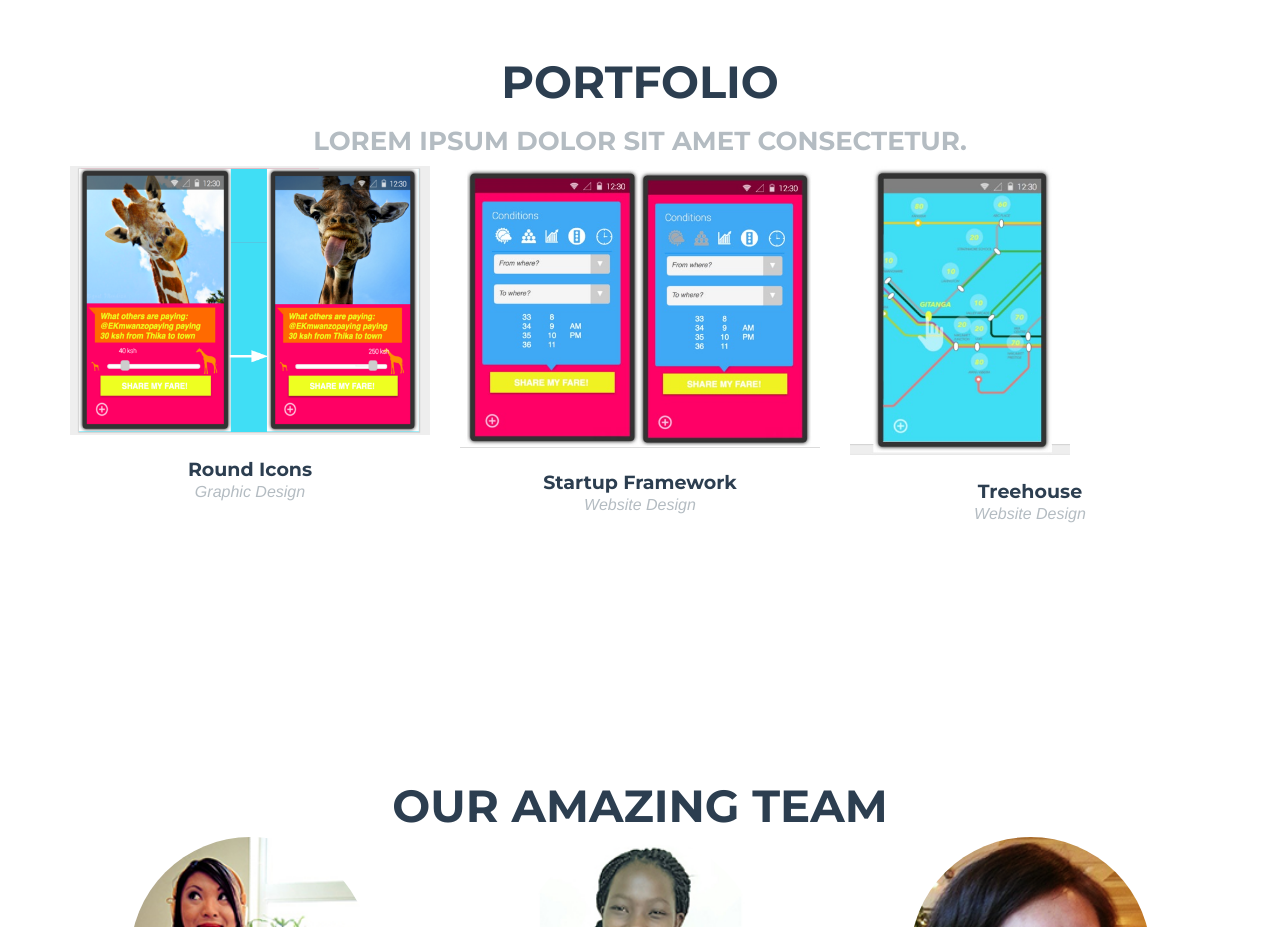
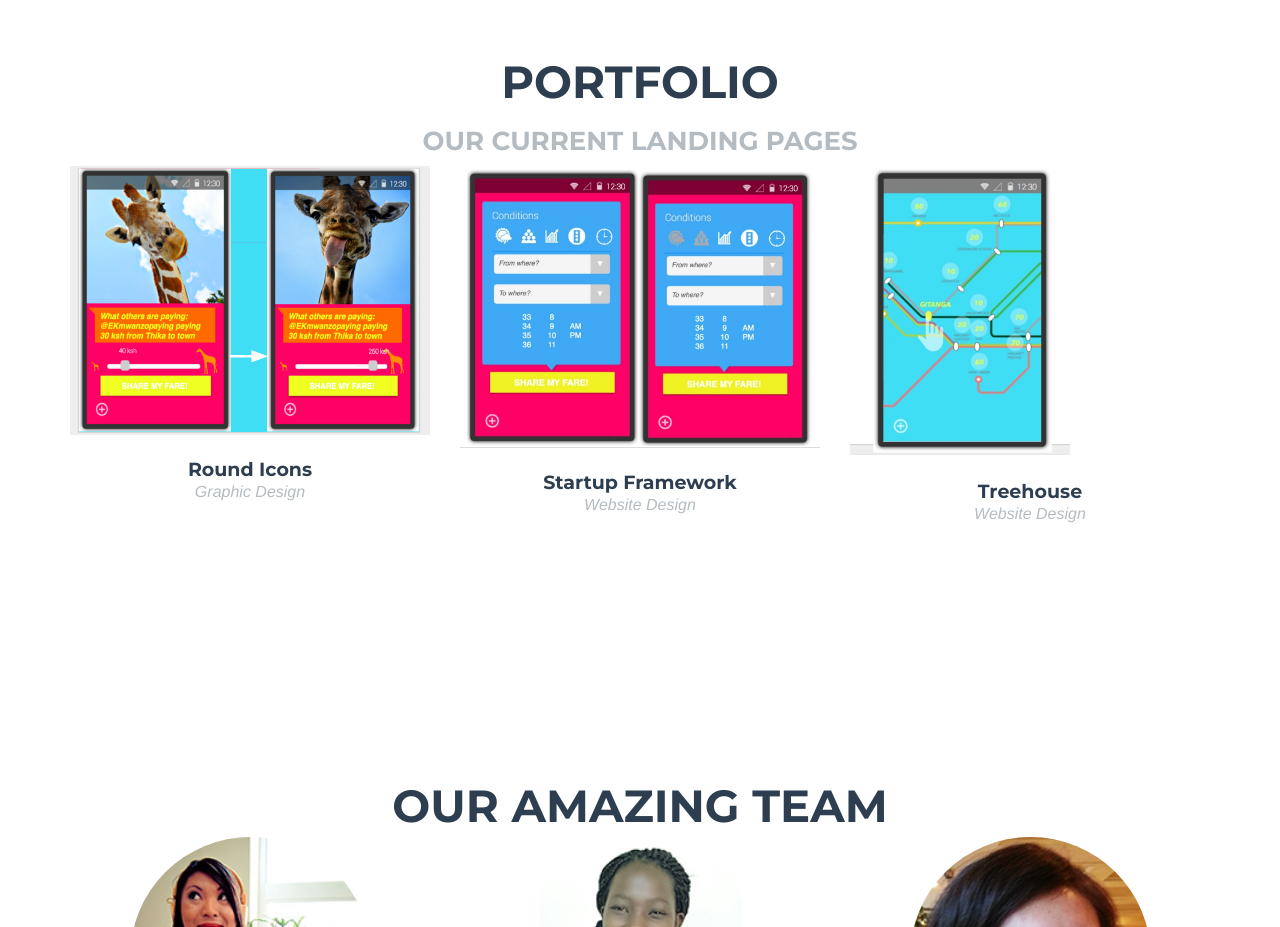
Before and after one commit to iamwfx/CSCNairobi, a website: page index.html in a window 1280 px wide. Shown: the part 1220-2147 px from the top of the page. Drawn offline with nearby package versions, Linux system fonts and the light colour scheme.

Commit message:
Update landing page description

```diff
--- a/index.html
+++ b/index.html
@@ -113,7 +113,7 @@
             <div class="row">
                 <div class="col-lg-12 text-center">
                     <h2 class="section-heading">Portfolio</h2>
-                    <h3 class="section-subheading text-muted">Lorem ipsum dolor sit amet consectetur.</h3>
+                    <h3 class="section-subheading text-muted">Our current landing pages</h3>
                 </div>
             </div>
             <div class="row">
```
